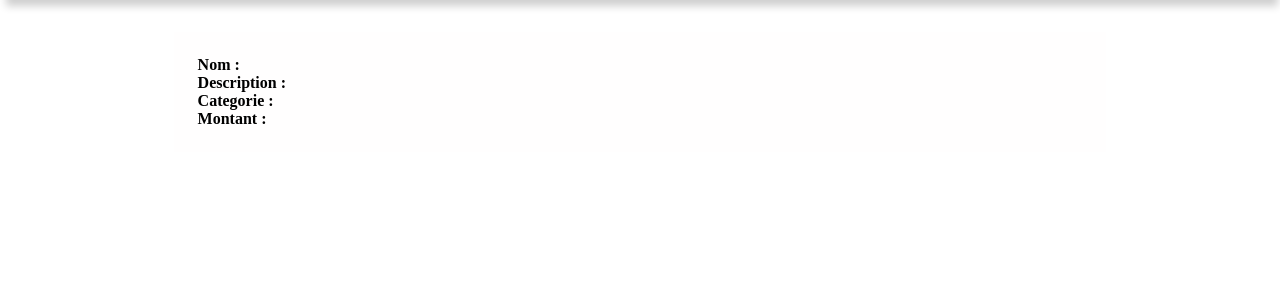
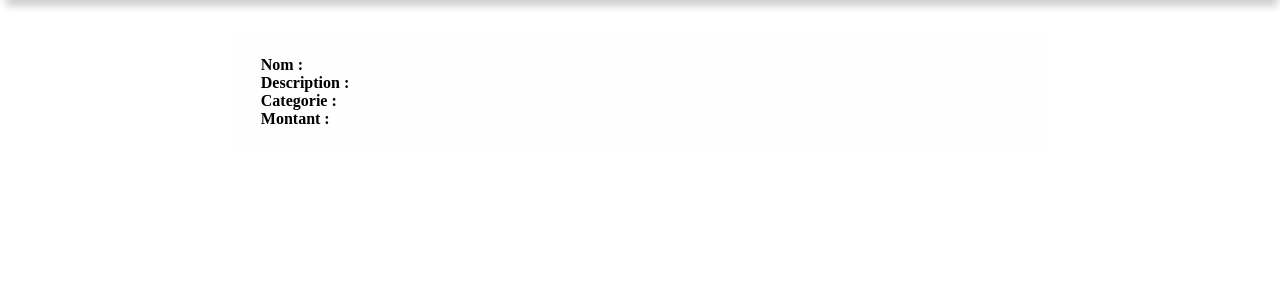
Before and after one commit to haanaan/Atelier1, a PHP site: page /detailOutil.html in a window 1280 px wide. Shown: the part 98-398 px from the top of the page. Run offline with PHP 8.4, Linux system fonts and the light colour scheme; style sheets or scripts are compiled from the project's sources.

Commit message:
fix(detail):modifier

```diff
--- a/html/scss/_contentDetail.scss
+++ b/html/scss/_contentDetail.scss
@@ -5,7 +5,7 @@ $color-shadow: rgba(0, 0, 0, 0);
 %detail {
   display: flex;
   flex-direction: row;
-  width: 70%;
+  width: 60%;
   margin: 2rem auto;
   padding: 1.5rem;
   background-color: $color-light;
@@ -21,6 +21,12 @@ $color-shadow: rgba(0, 0, 0, 0);
 
 }
 %content{
-    // display: flex;
     margin: 2em;
 }
+%footer {
+  text-align: center;
+  font-size: 0.85rem;
+  color: #666;
+  margin-top: 2rem;
+  padding: 1rem;
+}
--- a/html/scss/detailOutil.scss
+++ b/html/scss/detailOutil.scss
@@ -7,11 +7,14 @@
 
     .detail{
         @extend %detail;
-> div:nth-child(1) img {
+  > div:nth-child(1) img {
    @extend %image
   }
-  > div:nth-child(2) {
+  > div:nth-child(2){
     @extend %content;
   }
     }
 }
+footer{
+  @extend  %footer;
+}
```
Also changed, not shown: 1 other file.
